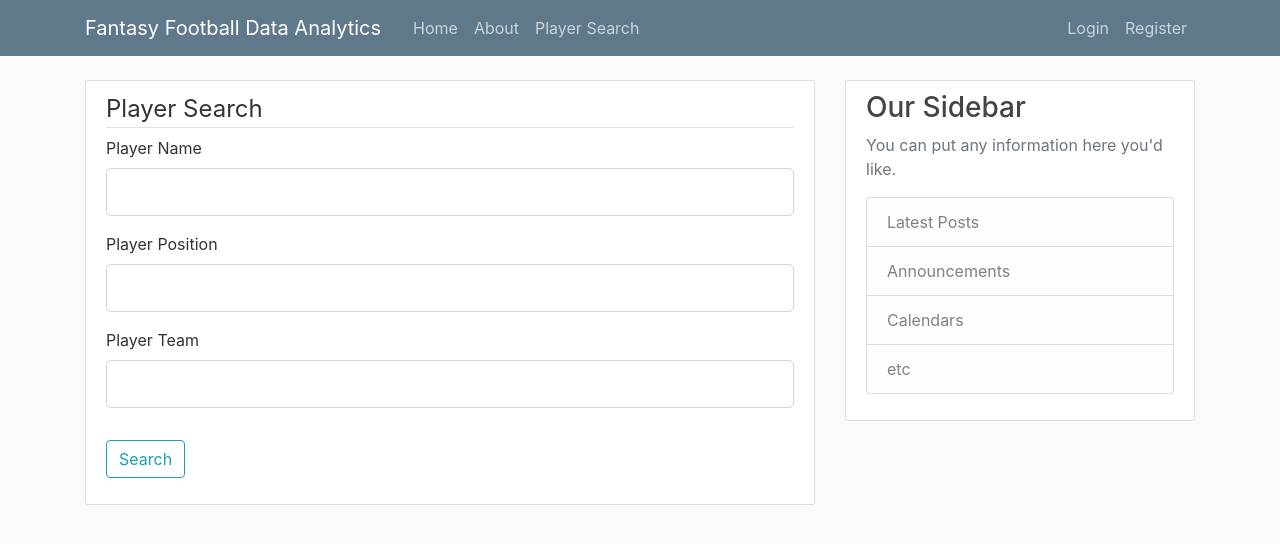
After one commit to RichWolff/fantasy_football, a Flask app: page /players/search in a window 1280 px wide. The commit adds this page. Shown: the top 544 px of the page. Run offline with Flask 2, Linux system fonts and the light colour scheme; some libraries are stand-ins or nearby versions.

Commit message:
Added player search, and tracking of player views by user. Also added most recently viewed players to a users home

```diff
--- a/ffanalytics/__init__.py
+++ b/ffanalytics/__init__.py
@@ -20,8 +20,9 @@ def create_app(config=Config):
     app = Flask(__name__)
 
     app.config.from_object(Config)
+    db.app = app
+    db.init_app(app)
 
-    db.init_app(app)
     bcrypt.init_app(app)
     login_manager.init_app(app)
     mail.init_app(app)
@@ -30,8 +31,14 @@ def create_app(config=Config):
     from ffanalytics.user.routes import user_pages
     from ffanalytics.user_authentication.routes import user_authentication
     from ffanalytics.main.routes import main
+    from ffanalytics.player_data.routes import player_data
+    from ffanalytics.errors.handlers import errors
 
     app.register_blueprint(user_authentication)
     app.register_blueprint(user_pages)
     app.register_blueprint(main)
+    app.register_blueprint(errors)
+    app.register_blueprint(player_data)
     return app
+
+app = create_app(Config)
--- a/ffanalytics/player_data/forms.py
+++ b/ffanalytics/player_data/forms.py
@@ -0,0 +1,13 @@
+from flask_wtf import FlaskForm
+from flask_wtf.file import FileField, FileAllowed
+from wtforms import StringField, SubmitField, TextAreaField
+from wtforms.validators import DataRequired, Length, Email, ValidationError
+from ffanalytics.models import users
+from flask_login import current_user
+
+
+class PlayerSearchForm(FlaskForm):
+    player_name = StringField('Player Name')
+    position = StringField('Player Position')
+    team = StringField('Player Team')
+    submit = SubmitField('Search')
--- a/ffanalytics/player_data/routes.py
+++ b/ffanalytics/player_data/routes.py
@@ -0,0 +1,55 @@
+from flask import render_template, url_for, flash, redirect, request, abort, Blueprint
+from ffanalytics import db
+from flask import current_app
+from ffanalytics.user.forms import UpdateAccountForm, UserNoteForm
+from flask_login import current_user, login_required
+import datetime as dt
+import secrets
+import os
+from PIL import Image
+from ffanalytics.player_data.forms import PlayerSearchForm
+
+player_data = Blueprint('player_data', __name__)
+
+## IMPORT DB MODEL
+from ffanalytics.models import stadium_details, team_details, player_details,user_player_views
+
+@login_required
+@player_data.route('/players/<int:id>', methods=['GET', 'POST'])
+def player_info(id):
+    player = player_details.query.get_or_404(id)
+    if current_user.is_authenticated:
+        new_player_view = user_player_views(
+            user_id=current_user.id,
+            player_id=id)
+        db.session.add(new_player_view)
+        db.session.commit()
+    return render_template('players/player_info.html', title = player.name + ' Information', player=player )
+
+@login_required
+@player_data.route('/players/search', methods=['GET', 'POST'])
+def player_search():
+    search_form = PlayerSearchForm()
+
+    if search_form.validate_on_submit():
+        player_name_search = search_form.player_name.data
+        player_position_search = search_form.position.data
+        player_team_search = search_form.team.data
+
+        filters = []
+
+        if not player_name_search == '':
+            filters.append(player_details.name.contains(player_name_search))
+
+        if not player_position_search == '':
+            filters.append(player_details.position.contains(player_position_search))
+
+        if not player_team_search == '':
+            filters.append(team_details.full_name.contains(player_team_search))
+
+        players = db.session.query(player_details).join(team_details).filter(db.and_(*filters)).all()
+
+        return render_template('players/player_search.html', title = 'Player Search', form=search_form, players=players)
+
+
+    return render_template('players/player_search.html', title = 'Player Search', form=search_form)
--- /dev/null
+++ b/ffanalytics/templates/header.html
@@ -0,0 +1,27 @@
+<header class="site-header">
+          <nav class="navbar navbar-expand-md navbar-dark bg-steel fixed-top">
+            <div class="container">
+              <a class="navbar-brand mr-4" href="/">Fantasy Football Data Analytics</a>
+              <button class="navbar-toggler" type="button" data-toggle="collapse" data-target="#navbarToggle" aria-controls="navbarToggle" aria-expanded="false" aria-label="Toggle navigation">
+                <span class="navbar-toggler-icon"></span>
+              </button>
+              <div class="collapse navbar-collapse" id="navbarToggle">
+                <div class="navbar-nav mr-auto">
+                  <a class="nav-item nav-link" href="/">Home</a>
+                  <a class="nav-item nav-link" href="/about">About</a>
+                  <a class="nav-item nav-link" href="{{ url_for('player_data.player_search')}}">Player Search</a>
+                </div>
+                <!-- Navbar Right Side -->
+                <div class="navbar-nav">
+                    {% if current_user.is_authenticated %}
+                    <a class="nav-item nav-link" href="{{ url_for('user_pages.account') }}">Account</a>
+                    <a class="nav-item nav-link" href="{{ url_for('user_authentication.logout') }}">Logout</a>
+                    {% else %}
+                    <a class="nav-item nav-link" href="{{ url_for('user_authentication.login') }}">Login</a>
+                    <a class="nav-item nav-link" href="{{ url_for('user_authentication.register') }}">Register</a>
+                    {% endif %}
+                </div>
+              </div>
+            </div>
+          </nav>
+        </header>
--- a/ffanalytics/templates/layout.html
+++ b/ffanalytics/templates/layout.html
@@ -17,32 +17,7 @@
         {% endif %}
     </HEAD>
     <BODY>
-        <header class="site-header">
-          <nav class="navbar navbar-expand-md navbar-dark bg-steel fixed-top">
-            <div class="container">
-              <a class="navbar-brand mr-4" href="/">Fantasy Football Data Analytics</a>
-              <button class="navbar-toggler" type="button" data-toggle="collapse" data-target="#navbarToggle" aria-controls="navbarToggle" aria-expanded="false" aria-label="Toggle navigation">
-                <span class="navbar-toggler-icon"></span>
-              </button>
-              <div class="collapse navbar-collapse" id="navbarToggle">
-                <div class="navbar-nav mr-auto">
-                  <a class="nav-item nav-link" href="/">Home</a>
-                  <a class="nav-item nav-link" href="/about">About</a>
-                </div>
-                <!-- Navbar Right Side -->
-                <div class="navbar-nav">
-                    {% if current_user.is_authenticated %}
-                    <a class="nav-item nav-link" href="{{ url_for('user_pages.account') }}">Account</a>
-                    <a class="nav-item nav-link" href="{{ url_for('user_authentication.logout') }}">Logout</a>
-                    {% else %}
-                    <a class="nav-item nav-link" href="{{ url_for('user_authentication.login') }}">Login</a>
-                    <a class="nav-item nav-link" href="{{ url_for('user_authentication.register') }}">Register</a>
-                    {% endif %}
-                </div>
-              </div>
-            </div>
-          </nav>
-        </header>
+        {% include "header.html" %}
         <main role="main" class="container">
           <div class="row">
             <div class="col-md-8">
@@ -59,6 +34,17 @@
             </div>
             <div class="col-md-4">
               <div class="content-section">
+                {% if current_user.is_authenticated and player_views %}
+                <h3>Recent views</h3>
+                <p class='text-muted'>You can put any information here you'd like.
+                  <ul class="list-group">
+
+                    {% for player_viewed in player_views %}
+                        <li class="list-group-item list-group-item-light"><a href="{{ url_for('player_data.player_info', id=player_viewed.player_id) }}">{{ player_viewed.name }}</a></li>
+                    {% endfor %}
+                  </ul>
+                </p>
+                {% else %}
                 <h3>Our Sidebar</h3>
                 <p class='text-muted'>You can put any information here you'd like.
                   <ul class="list-group">
@@ -68,6 +54,7 @@
                     <li class="list-group-item list-group-item-light">etc</li>
                   </ul>
                 </p>
+                {% endif %}
               </div>
             </div>
           </div>
--- /dev/null
+++ b/ffanalytics/templates/players/player_search.html
@@ -0,0 +1,80 @@
+{% extends "layout.html" %}
+{% block content %}
+<div class="content-section">
+        <form method="POST", action="">
+            {{ form.hidden_tag() }}
+            <fieldset class="form-group">
+                <legend class="border-bottom mr-3">Player Search</legend>
+
+                <div class="form-group">
+                    {{ form.player_name.label(class="form-control-label") }}
+                    {% if form.player_name.errors %}
+                        {{ form.player_name(class="form-control form-control-lg is-invalid") }}
+                        <div class="invalid-feedback">
+                            {% for error in form.player_name.errors %}
+                                <span>{{ error }}</span>
+                            {% endfor %}
+                        </div>
+                    {% else %}
+                        {{ form.player_name(class="form-control form-control-lg") }}
+                    {% endif %}
+                </div>
+
+                <div class="form-group">
+                    {{ form.position.label(class="form-control-label") }}
+                    {% if form.position.errors %}
+                        {{ form.position(class="form-control form-control-lg is-invalid") }}
+                        <div class="invalid-feedback">
+                            {% for error in form.position.errors %}
+                                <span>{{ error }}</span>
+                            {% endfor %}
+                        </div>
+                    {% else %}
+                        {{ form.position(class="form-control form-control-lg") }}
+                    {% endif %}
+                </div>
+
+                <div class="form-group">
+                    {{ form.team.label(class="form-control-label") }}
+                    {% if form.team.errors %}
+                        {{ form.team(class="form-control form-control-lg is-invalid") }}
+                        <div class="invalid-feedback">
+                            {% for error in form.team.errors %}
+                                <span>{{ error }}</span>
+                            {% endfor %}
+                        </div>
+                    {% else %}
+                        {{ form.team(class="form-control form-control-lg") }}
+                    {% endif %}
+                </div>
+
+            </fieldset>
+            <div class="form-group">
+                {{ form.submit(class="btn btn-outline-info") }}
+            </div>
+        </form>
+    </div>
+
+    <div class="content=section">
+
+        {% if players %}
+            <h3 class="text-secondary mb-2">Search Results</h3>
+            {% for player in players %}
+            <a href="{{ url_for('player_data.player_info', id = player.player_id) }}">
+                <article class="media content-section">
+                    <img class="rounded-circle" src="{{ player.photo_url }}"></img>
+                    <div class="media-body">
+                        <div class="article-metadata">
+                            <p class="mr-2" href="#">{{ player.name }} - {{ player.position }} - {{ player.team_details.full_name }}</p>
+
+                        </div>
+
+                    </div>
+                </article>
+            </a>
+            {% endfor %}
+        {% endif %}
+    </div>
+
+
+{% endblock content %}
--- a/ffanalytics/templates/user_page.html
+++ b/ffanalytics/templates/user_page.html
@@ -2,10 +2,8 @@
 {% block content %}
     <div class="content-section">
         <div class="media">
+            <img class="rounded-circle mr-3 mb-3" src="{{ url_for('static', filename='/profile_pics/'+ current_user.image_file) }}"/>
         <h1 class="account-heading">{{ current_user.first_name }} {{ current_user.last_name }}</h1>
-        <div class="media-body">
-            <p class="text-secondary">{{ current_user.email }}</p>
-        </div>
     </div>
 
     {% if current_user.is_authenticated %}
```
Also changed, not shown: ffanalytics/errors/handlers.py (added, +18 -0 lines), ffanalytics/models.py (+109 -3 lines), ffanalytics/templates/errors/403.html (added, +11 -0 lines), ffanalytics/templates/errors/404.html (added, +11 -0 lines), ffanalytics/templates/errors/500.html (added, +11 -0 lines), ffanalytics/templates/player_data_layout.html (added, +60 -0 lines), ffanalytics/templates/players/player_info.html (added, +27 -0 lines), ffanalytics/user/routes.py (+5 -2 lines), raw_imports/nfl_teams.csv (added, +33 -0 lines), raw_imports/stadium_data.csv (added, +46 -0 lines), ffanalytics/errors/__init__.py (added), ffanalytics/static/profile_pics/2e7e18d077fd59a5.jpg (added), ffanalytics/templates/players/__init__.py (added).
